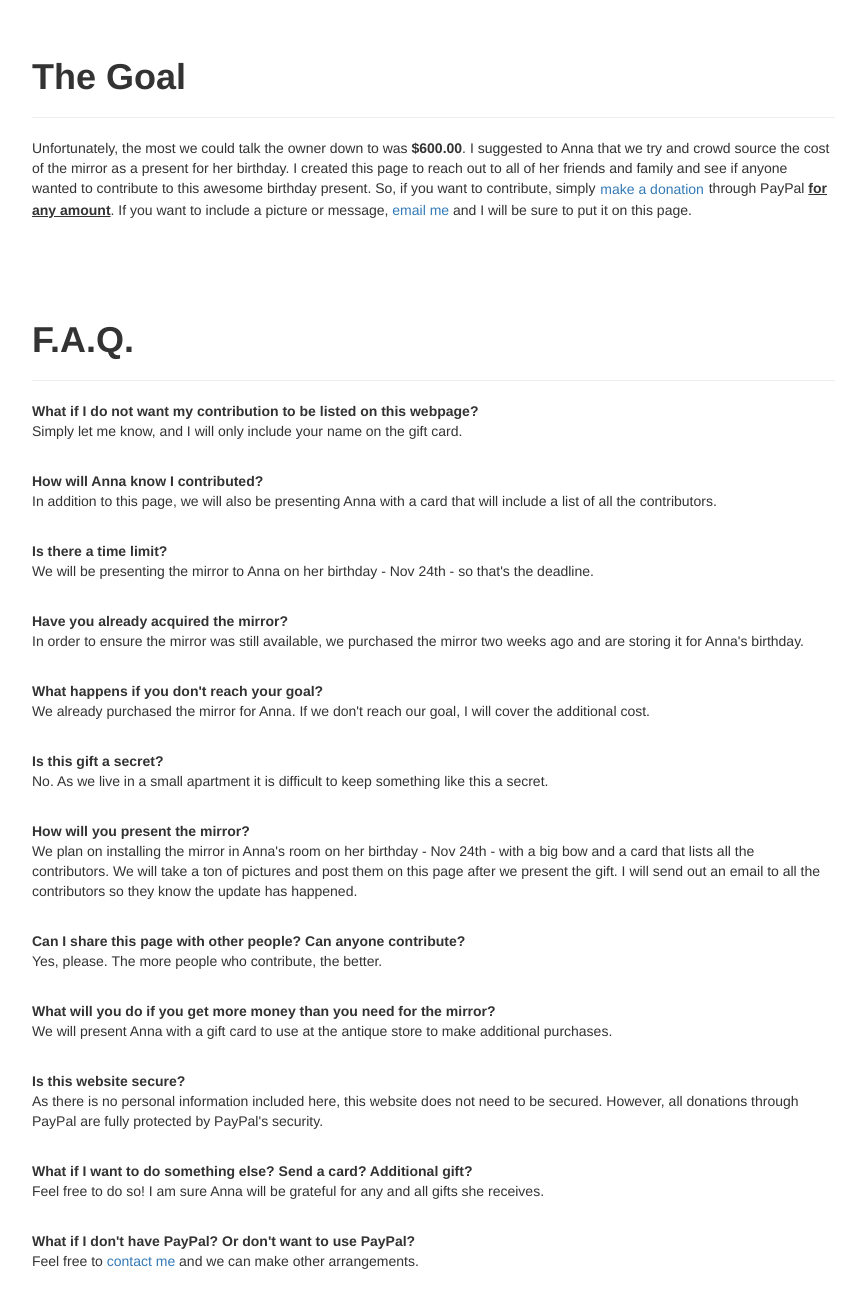
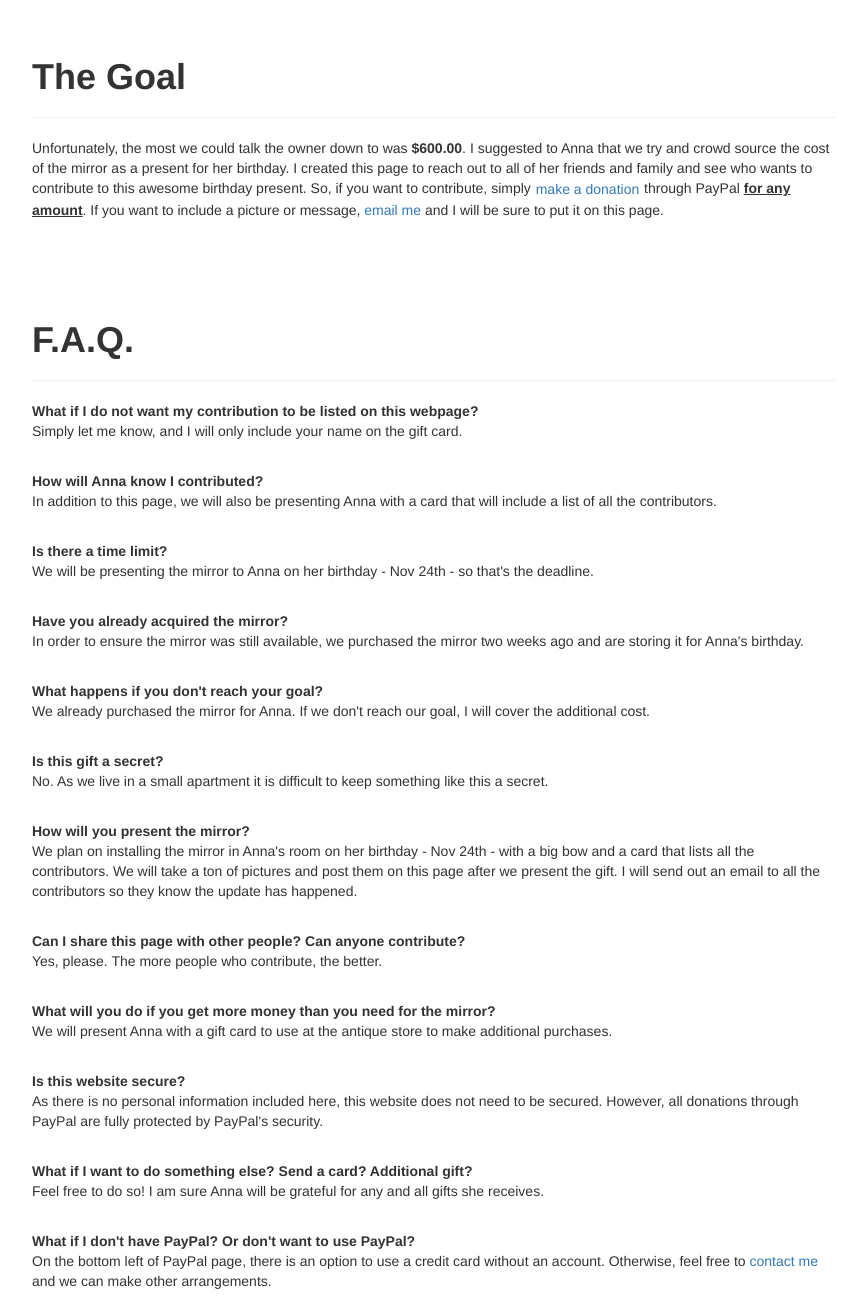
Before and after one commit to mhuensch/AnnasBirthday, a plain HTML site: page index.html in a window 1280 px wide. Shown: the part 2080-3394 px from the top of the page, without its empty margins (68-934 px from the left). Drawn offline with nearby package versions, Linux system fonts and the light colour scheme.

Commit message:
Updating paypal inst.

```diff
--- a/index.html
+++ b/index.html
@@ -140,7 +140,7 @@
 							I suggested to Anna that we try and
 							crowd source the cost of the mirror as a present for her birthday.
 							I created this page to reach out to all of her friends and family and
-							see if anyone wanted to contribute to
+							see who wants to contribute to
 							this awesome birthday present.  So, if you want to contribute, simply
 							<button type="submit" class="btn btn-link" style="padding:0;"> make a donation </button>
 							through PayPal <u><b>for any amount</b></u>.  If you want to include
@@ -204,7 +204,8 @@
 					</p>
 					<p>
 						<b>What if I don't have PayPal?  Or don't want to use PayPal?</b><br />
-						Feel free to <a href="mailto:mrh@wildcardlogic.com?subject=Anna's Birthday Present">contact me</a> and
+						On the bottom left of PayPal page, there is an option to use a credit card without an account.  Otherwise,
+						feel free to <a href="mailto:mrh@wildcardlogic.com?subject=Anna's Birthday Present">contact me</a> and
 						we can make other arrangements.
 					</p>
 
```
